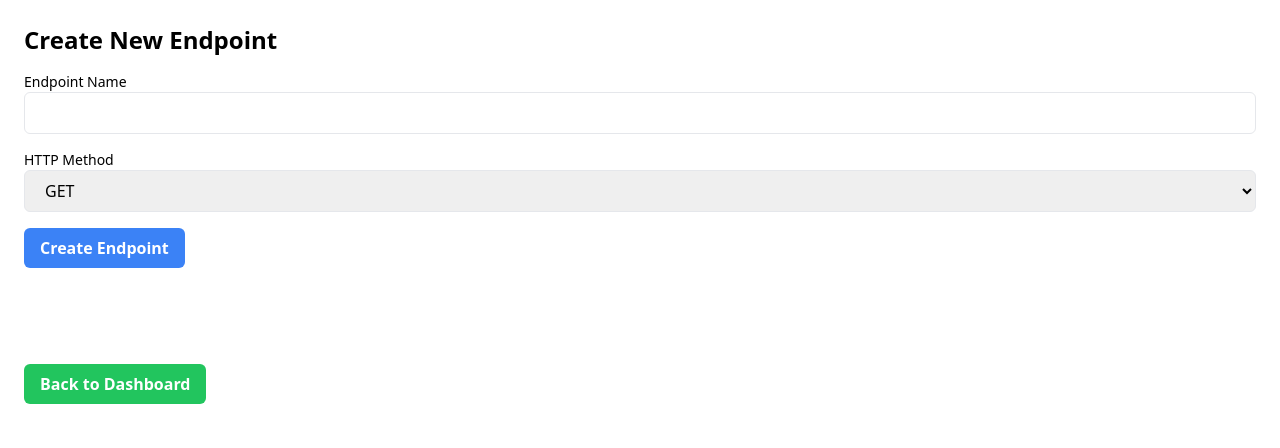
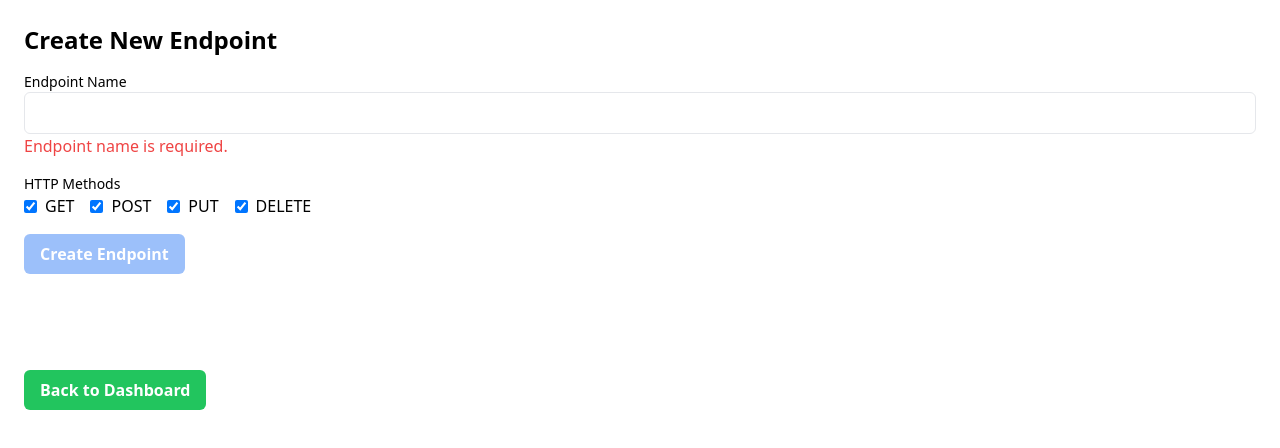
Before and after one commit to movarnell/HelpCodeItMockAPI-Client, a React (Vite) app: page /endpoints/create in a window 1280 px wide. Shown: the top 448 px of the page. Built offline with nearby package versions, Linux system fonts and the light colour scheme.

Commit message:
Working multi version model

```diff
--- a/src/components/CreateEndpoint.jsx
+++ b/src/components/CreateEndpoint.jsx
@@ -5,21 +5,41 @@ import { useNavigate, Link } from 'react-router-dom';
 
 function CreateEndpoint() {
   const [endpointName, setEndpointName] = useState('');
-  const [httpMethod, setHttpMethod] = useState('GET');
+  const [httpMethods, setHttpMethods] = useState({
+    GET: true,
+    POST: true,
+    PUT: true,
+    DELETE: true,
+  });
   const [error, setError] = useState('');
   const navigate = useNavigate();
 
   const handleSubmit = async (e) => {
     e.preventDefault();
     try {
+      const selectedMethods = Object.keys(httpMethods).filter(
+        (method) => httpMethods[method]
+      );
+      console.log('Endpoint Name:', endpointName);
+      console.log('Selected Methods:', selectedMethods);
+
       await axiosInstance.post('/endpoints', {
         endpoint_name: endpointName,
-        http_method: httpMethod,
+        http_methods: selectedMethods,
       });
       navigate('/endpoints');
     } catch (err) {
-      setError(err.response.data.message || 'Failed to create endpoint');
+      console.error('Error Response:', err.response);
+      setError(err.response?.data?.message || 'Failed to create endpoint');
     }
+  };
+
+  const handleMethodChange = (e) => {
+    const { name, checked } = e.target;
+    setHttpMethods((prevMethods) => ({
+      ...prevMethods,
+      [name]: checked,
+    }));
   };
 
   return (
@@ -36,25 +56,41 @@ function CreateEndpoint() {
             onChange={(e) => setEndpointName(e.target.value)}
             required
           />
+          {!endpointName && (
+            <p className="text-red-500">Endpoint name is required.</p>
+          )}
         </div>
         <div>
-          <label className="block text-sm">HTTP Method</label>
-          <select
-            className="w-full px-4 py-2 border rounded-md"
-            value={httpMethod}
-            onChange={(e) => setHttpMethod(e.target.value)}
-          >
-            <option value="GET">GET</option>
-            <option value="POST">POST</option>
-            <option value="PUT">PUT</option>
-            <option value="DELETE">DELETE</option>
-          </select>
+          <label className="block text-sm">HTTP Methods</label>
+          <div className="flex space-x-4">
+            {['GET', 'POST', 'PUT', 'DELETE'].map((method) => (
+              <label key={method} className="flex items-center">
+                <input
+                  type="checkbox"
+                  name={method}
+                  checked={httpMethods[method]}
+                  onChange={handleMethodChange}
+                  className="mr-2"
+                />
+                {method}
+              </label>
+            ))}
+          </div>
+          {!Object.values(httpMethods).some(Boolean) && (
+            <p className="text-red-500">At least one HTTP method must be selected.</p>
+          )}
         </div>
-        <button className="px-4 py-2 font-bold text-white bg-blue-500 rounded-md hover:bg-blue-600">
+        <button
+          type="submit"
+          disabled={!endpointName || !Object.values(httpMethods).some(Boolean)}
+          className={`px-4 py-2 font-bold text-white bg-blue-500 rounded-md hover:bg-blue-600 ${
+            (!endpointName || !Object.values(httpMethods).some(Boolean)) && 'opacity-50 cursor-not-allowed'
+          }`}
+        >
           Create Endpoint
         </button>
       </form>
-      <div className="px-4 py-2 mb-4 mt-24 font-bold text-white bg-green-500 rounded-md hover:bg-green-600 w-fit">
+      <div className="px-4 py-2 mt-24 mb-4 font-bold text-white bg-green-500 rounded-md hover:bg-green-600 w-fit">
         <Link to={'/dashboard'}> Back to Dashboard</Link>
       </div>
     </div>
--- a/src/components/EndpointList.jsx
+++ b/src/components/EndpointList.jsx
@@ -26,7 +26,7 @@ function EndpointList() {
         <thead>
           <tr>
             <th className="px-4 py-2">Endpoint Name</th>
-            <th className="px-4 py-2">HTTP Method</th>
+            <th className="px-4 py-2">HTTP Methods</th>
             <th className="px-4 py-2">Actions</th>
           </tr>
         </thead>
@@ -34,11 +34,8 @@ function EndpointList() {
           {endpoints.map((endpoint) => (
             <tr key={endpoint.endpoint_id}>
               <td className="px-4 py-2">{endpoint.endpoint_name}</td>
-              <td className="px-4 py-2">{endpoint.http_method}</td>
-              <td className="px-4 py-2 space-x-2">
-                {/* This is to show the URL for the user to use for the endpoint */}
-                "https://backend.michaelvarnell.com:5100/api/{endpoint.endpoint_name}"
-
+              <td className="px-4 py-2">
+                {endpoint.http_methods.join(', ')}
               </td>
               <td className="px-4 py-2 space-x-2">
                 <Link
```
Also changed, not shown: package.json (line endings or trailing spaces).
